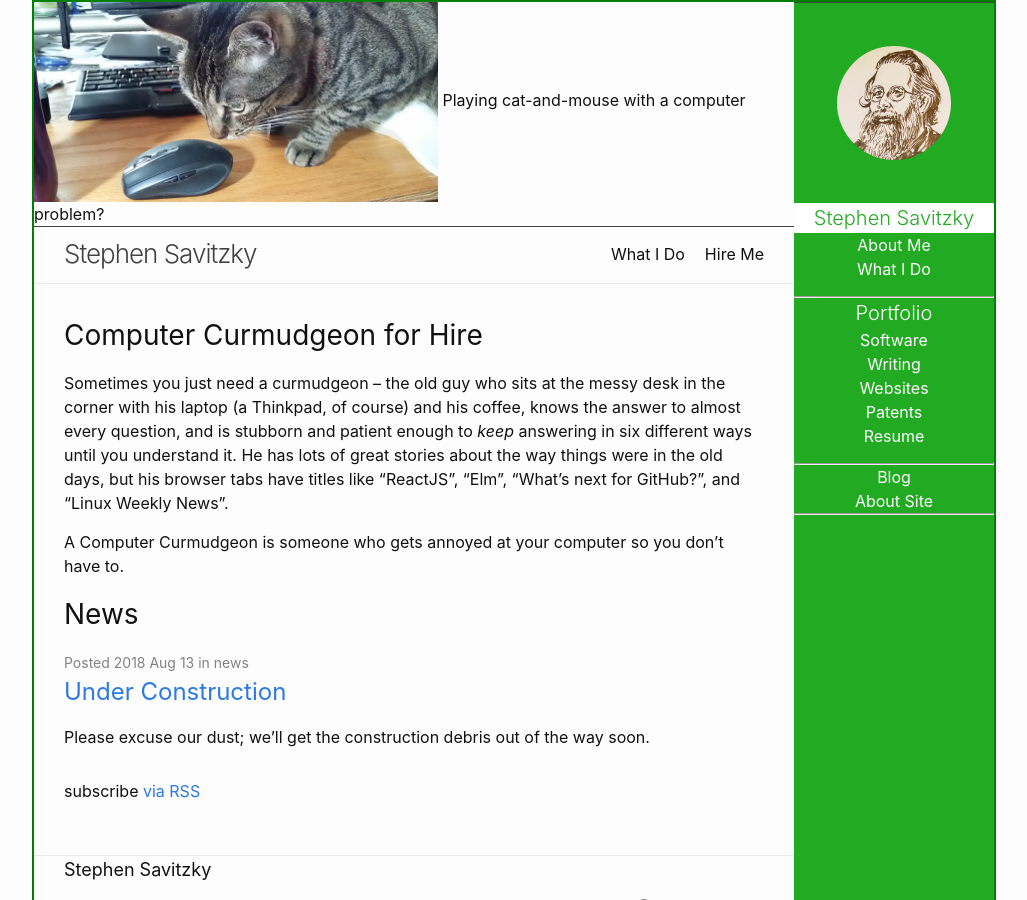
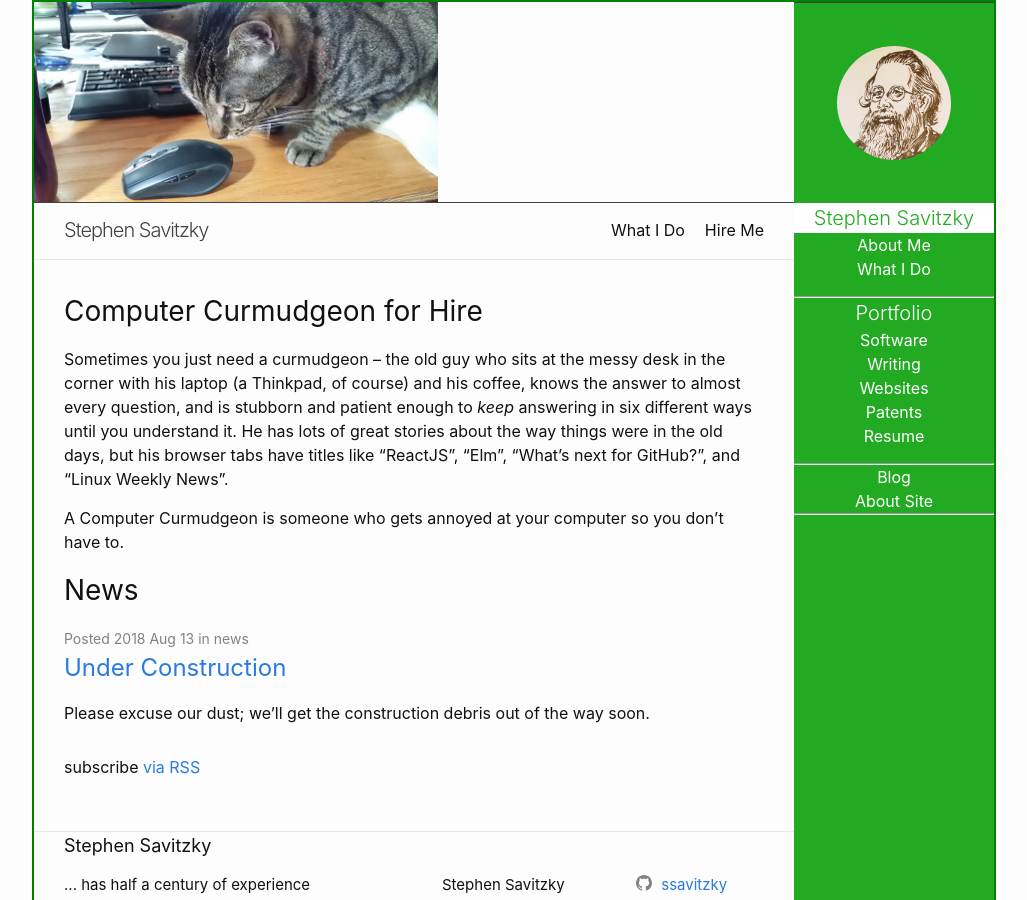
Before and after one commit to ssavitzky/ssavitzky.github.io, a Jekyll site: the page built from index.md, in a window 1280 px wide and 900 px high. Shown: the whole window, without its empty margins (126-1153 px from the left). Built offline with Jekyll 4.4.1, drawn with Linux system fonts in a browser that asks for light colours.

Commit message:
Deal with more layout issues.
Need to use page.is_home_page with Jekyll; apparently layout... doesn't
work.  At least not in the version of Jekyll I'm using at home.  No
telling what GitHub wants, but I'm not going to worry about it too much.

```diff
--- a/_includes/header.html
+++ b/_includes/header.html
@@ -1,13 +1,16 @@
-{%- if layout.is_home_page -%}
-  <div class="home-page-banner" role="banner">
-       <img src="{{ "/assets/" | relative_url
-			   }}{{page.banner_image}}" >
-       Playing cat-and-mouse with a computer problem?
+{%- if page.is_home_page -%}
+  <div class="home-page-banner page-banner-image" role="banner">
+       <img src='{{ "/assets/" | relative_url
+			   }}{{page.banner_image}}' >
+       {%- if page.banner_text -%}
+          {{ page.banner_text }}
+       {%- endif -%}
   </div>
-{%- elsif page_banner_image -%}
+{%- elsif page.banner_image -%}
   <div class="page-banner-image" role="banner">
-       <img src="{{ "/assets/" | relative_url
-			   }}{{page.banner_image}}" >
+       <img src='{{ "/assets/" | relative_url
+			   }}{{page.banner_image}}' >
+      {{ page.banner_text }}
   </div>
 {%- endif -%}
 <header class="site-header" role="banner">
--- a/_sass/minima/_layout.scss
+++ b/_sass/minima/_layout.scss
@@ -72,7 +72,7 @@
 }
 
 .site-title {
-  @include relative-font-size(1.625);
+  @include relative-font-size(1.25);
   font-weight: 300;
   line-height: $base-line-height * $base-font-size * 2.25;
   letter-spacing: -1px;
```
